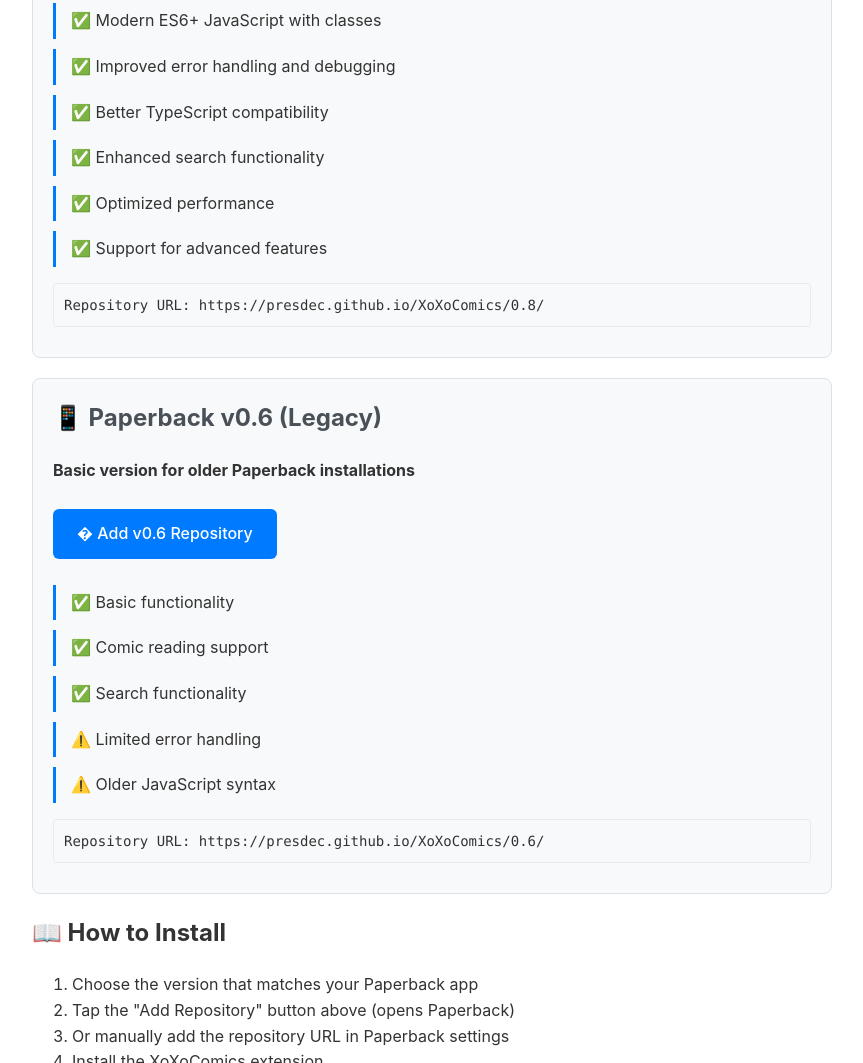
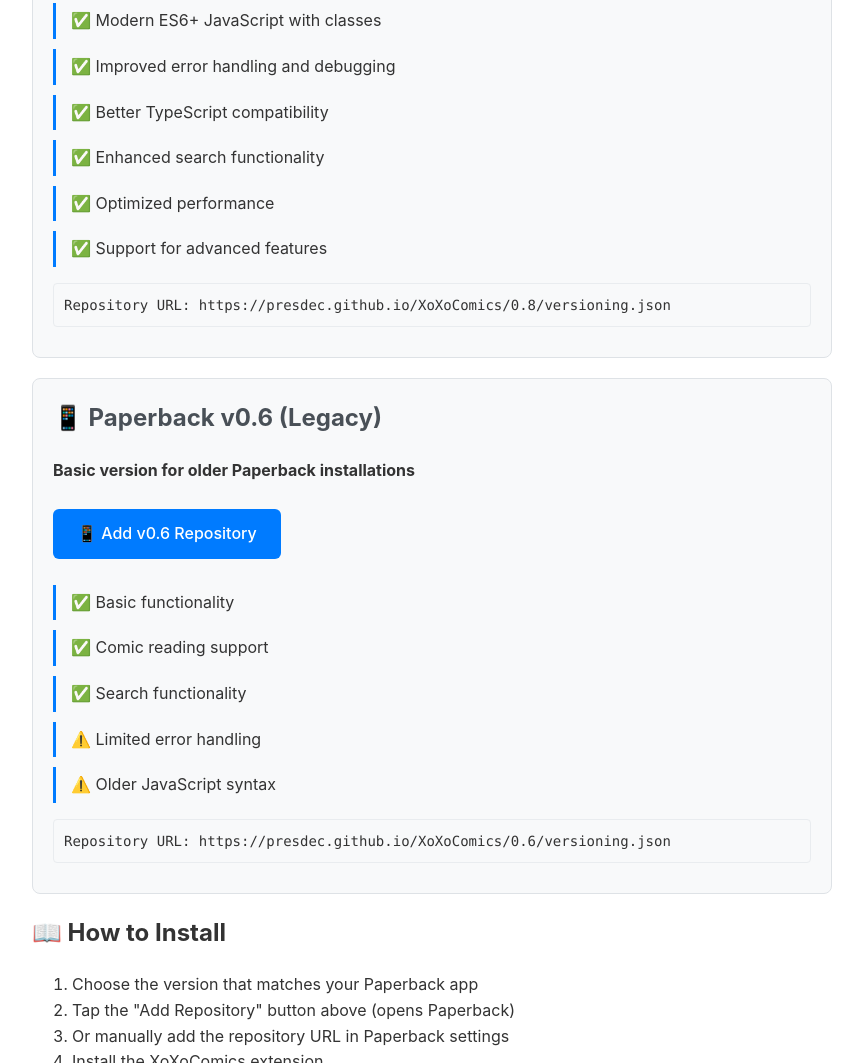
Before and after one commit to presdec/XoXoComics, a plain HTML site: page index.html in a window 1280 px wide. Shown: the part 542-1605 px from the top of the page, without its empty margins (208-1071 px from the left). Drawn offline with Linux system fonts and the light colour scheme.

Commit message:
Fix repository URLs: Point to versioning.json files instead of directories

```diff
--- a/index.html
+++ b/index.html
@@ -97,7 +97,7 @@
         <h2 class="version-title">📱 Paperback v0.8.11-r1 (Recommended)</h2>
         <p><strong>Modern version with improved features and stability</strong></p>
 
-        <a href="paperback://addRepo?displayName=XoXoComics%20Repository%20v0.8&repoURL=https://presdec.github.io/XoXoComics/0.8/" class="install-button v08">
+        <a href="paperback://addRepo?displayName=XoXoComics%20Repository%20v0.8&repoURL=https://presdec.github.io/XoXoComics/0.8/versioning.json" class="install-button v08">
             📱 Add v0.8 Repository
         </a>
 
@@ -111,7 +111,7 @@
         </ul>
 
         <div class="code">
-            Repository URL: https://presdec.github.io/XoXoComics/0.8/
+            Repository URL: https://presdec.github.io/XoXoComics/0.8/versioning.json
         </div>
     </div>
 
@@ -119,8 +119,8 @@
         <h2 class="version-title">📱 Paperback v0.6 (Legacy)</h2>
         <p><strong>Basic version for older Paperback installations</strong></p>
 
-        <a href="paperback://addRepo?displayName=XoXoComics%20Repository%20v0.6&repoURL=https://presdec.github.io/XoXoComics/0.6/" class="install-button">
-            � Add v0.6 Repository
+        <a href="paperback://addRepo?displayName=XoXoComics%20Repository%20v0.6&repoURL=https://presdec.github.io/XoXoComics/0.6/versioning.json" class="install-button">
+            📱 Add v0.6 Repository
         </a>
 
         <ul class="features">
@@ -132,7 +132,7 @@
         </ul>
 
         <div class="code">
-            Repository URL: https://presdec.github.io/XoXoComics/0.6/
+            Repository URL: https://presdec.github.io/XoXoComics/0.6/versioning.json
         </div>
     </div>
 
```
